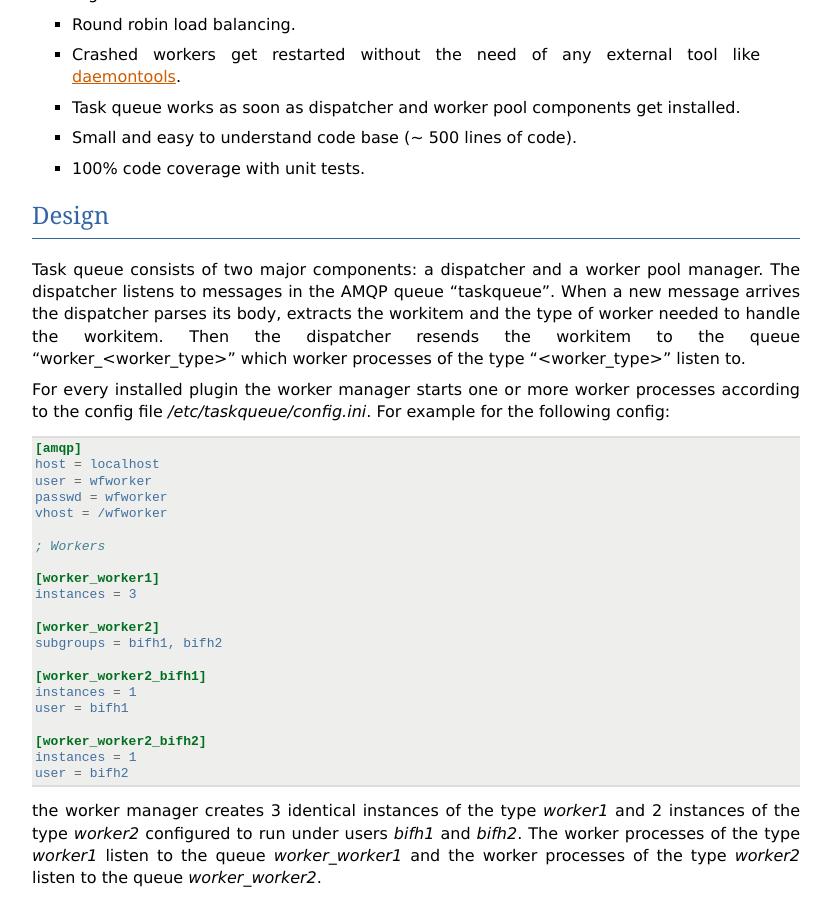
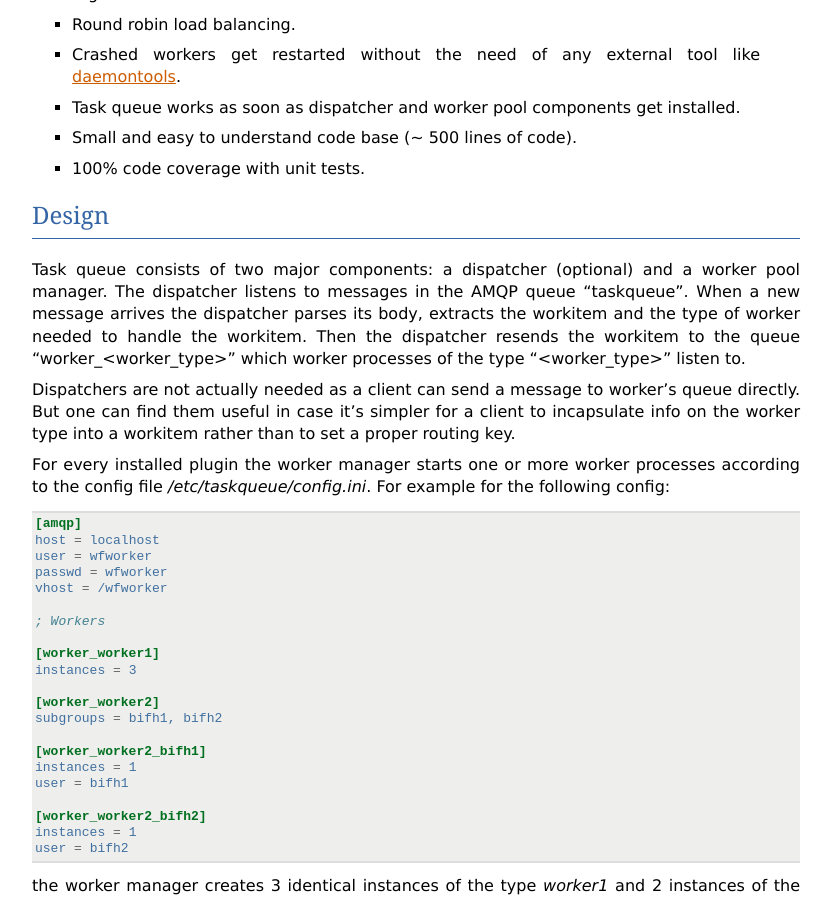
Before and after one commit to rojkov/taskqueue, a Sphinx documentation site: the page built from docs/quickstart.rst, in a window 1280 px wide and 900 px high, scrolled down 564 px. Shown: the whole window, without its empty margins (48-880 px from the left). Built offline with Sphinx 7.4.7, drawn with Linux system fonts in a browser that asks for light colours.

Commit message:
clarify the need for dispatchers

```diff
--- a/docs/quickstart.rst
+++ b/docs/quickstart.rst
@@ -34,12 +34,17 @@ Taskqueue started as a simpler and easy to manage alternative to
 Design
 ------
 
-Task queue consists of two major components: a dispatcher and a worker
-pool manager. The dispatcher listens to messages in the AMQP queue "taskqueue".
-When a new message arrives the dispatcher parses its body, extracts
-the workitem and the type of worker needed to handle the workitem.
+Task queue consists of two major components: a dispatcher (optional) and a
+worker pool manager. The dispatcher listens to messages in the AMQP queue
+"taskqueue". When a new message arrives the dispatcher parses its body,
+extracts the workitem and the type of worker needed to handle the workitem.
 Then the dispatcher resends the workitem to the queue "worker_<worker_type>"
 which worker processes of the type "<worker_type>" listen to.
+
+Dispatchers are not actually needed as a client can send a message to worker's
+queue directly. But one can find them useful in case it's simpler for a client
+to incapsulate info on the worker type into a workitem rather than to set a
+proper routing key.
 
 For every installed plugin the worker manager starts one or more worker
 processes according to the config file `/etc/taskqueue/config.ini`. For example
```
Also changed, not shown: README.rst (+9 -4 lines).
